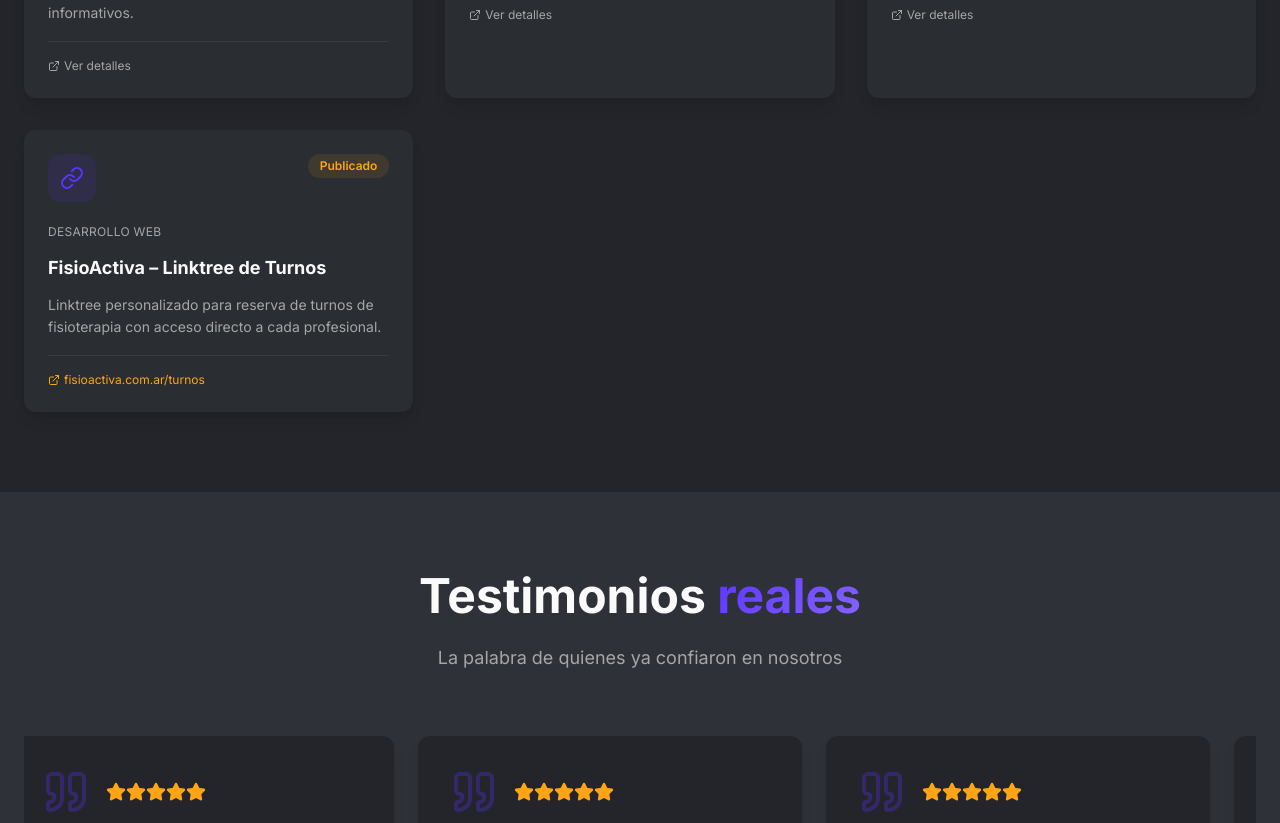
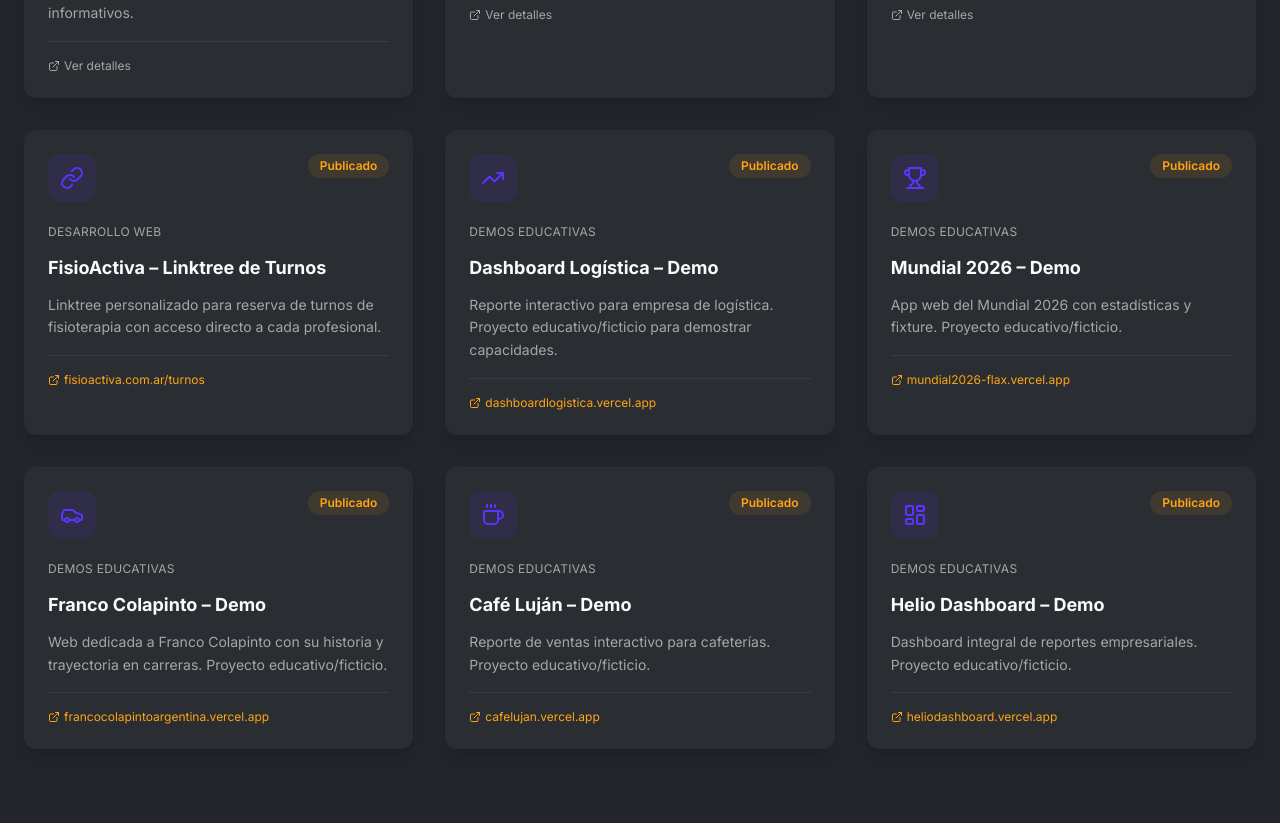
Before and after one commit to NachoQu/plano-ignite-digital, a React (Vite) app: page / in a window 1280 px wide. Shown: the part 4206-5029 px from the top of the page. Built offline with nearby package versions, Linux system fonts and the light colour scheme; no server answers; the database is empty.

Commit message:
Añadidos demos a proyectos
Co-authored-by: NachoQu <133719244+NachoQu@users.noreply.github.com>

```diff
--- a/src/components/Projects.tsx
+++ b/src/components/Projects.tsx
@@ -1,6 +1,6 @@
 import { useState } from "react";
 import { Card, CardContent } from "@/components/ui/card";
-import { Globe, ShoppingCart, BarChart3, Calendar, GraduationCap, Package, ExternalLink, Building2, Palette, Scissors, Key, Zap, School, Store, Calculator, Truck, Landmark, Briefcase, DoorOpen, UserX, Link } from "lucide-react";
+import { Globe, ShoppingCart, BarChart3, Calendar, GraduationCap, Package, ExternalLink, Building2, Palette, Scissors, Key, Zap, School, Store, Calculator, Truck, Landmark, Briefcase, DoorOpen, UserX, Link, TrendingUp, Trophy, Car, Coffee, LayoutDashboard } from "lucide-react";
 import { ScrollAnimationWrapper } from "@/components/ScrollAnimationWrapper";
 import { useTranslation } from "react-i18next";
 
@@ -132,6 +132,46 @@ const Projects = () => {
       category: t('projects.filters.web'),
       status: t('projects.status.published'),
       link: "https://fisioactiva.com.ar/turnos"
+    },
+    {
+      icon: TrendingUp,
+      title: t('projects.items.dashboardLogistica.title'),
+      description: t('projects.items.dashboardLogistica.description'),
+      category: t('projects.filters.demos'),
+      status: t('projects.status.published'),
+      link: "https://dashboardlogistica.vercel.app"
+    },
+    {
+      icon: Trophy,
+      title: t('projects.items.mundial2026.title'),
+      description: t('projects.items.mundial2026.description'),
+      category: t('projects.filters.demos'),
+      status: t('projects.status.published'),
+      link: "https://mundial2026-flax.vercel.app"
+    },
+    {
+      icon: Car,
+      title: t('projects.items.colapinto.title'),
+      description: t('projects.items.colapinto.description'),
+      category: t('projects.filters.demos'),
+      status: t('projects.status.published'),
+      link: "https://francocolapintoargentina.vercel.app"
+    },
+    {
+      icon: Coffee,
+      title: t('projects.items.cafeLujan.title'),
+      description: t('projects.items.cafeLujan.description'),
+      category: t('projects.filters.demos'),
+      status: t('projects.status.published'),
+      link: "https://cafelujan.vercel.app"
+    },
+    {
+      icon: LayoutDashboard,
+      title: t('projects.items.helioDashboard.title'),
+      description: t('projects.items.helioDashboard.description'),
+      category: t('projects.filters.demos'),
+      status: t('projects.status.published'),
+      link: "https://heliodashboard.vercel.app"
     }
   ];
 
@@ -151,7 +191,7 @@ const Projects = () => {
 
         {/* Filtros */}
         <div className="flex flex-wrap justify-center gap-3 mb-12">
-          {[t('projects.filters.all'), t('projects.filters.web'), t('projects.filters.ecommerce'), t('projects.filters.edtech'), t('projects.filters.tools')].map((filter) => (
+          {[t('projects.filters.all'), t('projects.filters.web'), t('projects.filters.ecommerce'), t('projects.filters.edtech'), t('projects.filters.tools'), t('projects.filters.demos')].map((filter) => (
             <button
               key={filter}
               onClick={() => setActiveFilter(filter)}
```
